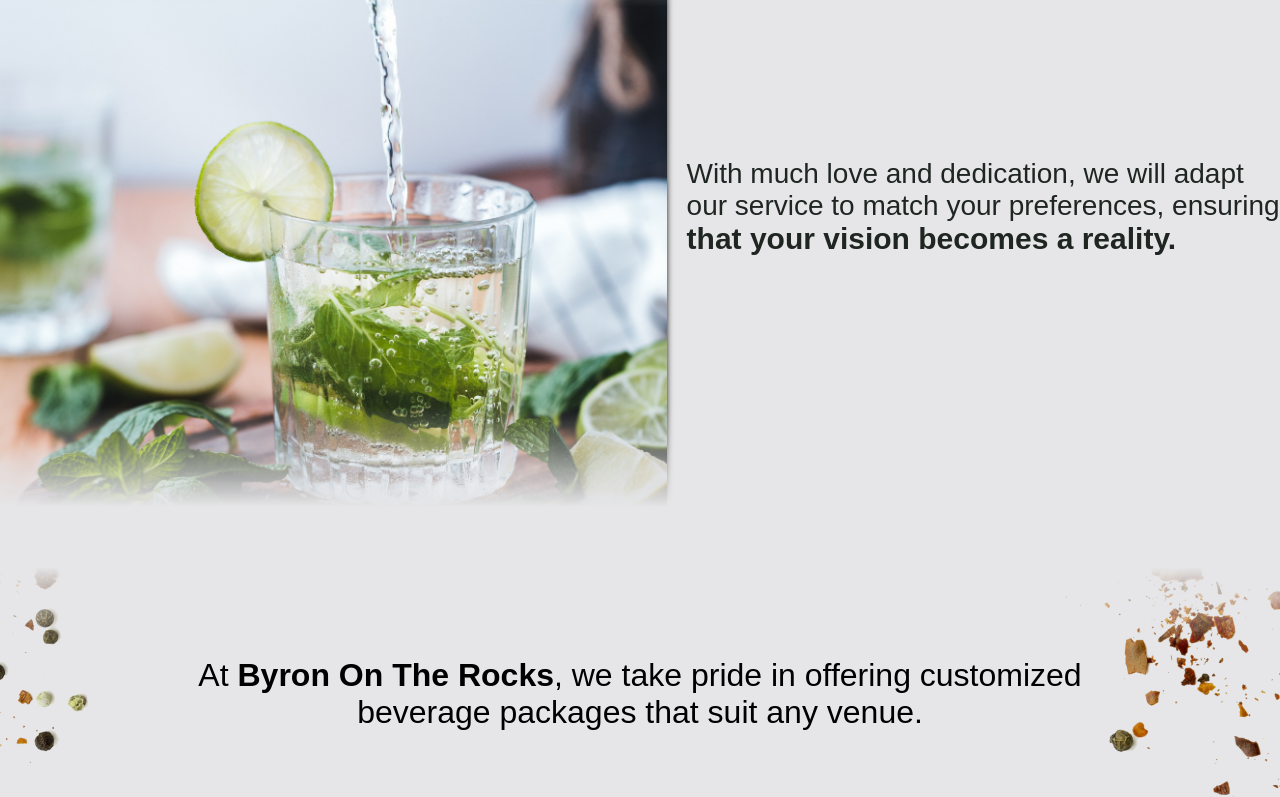
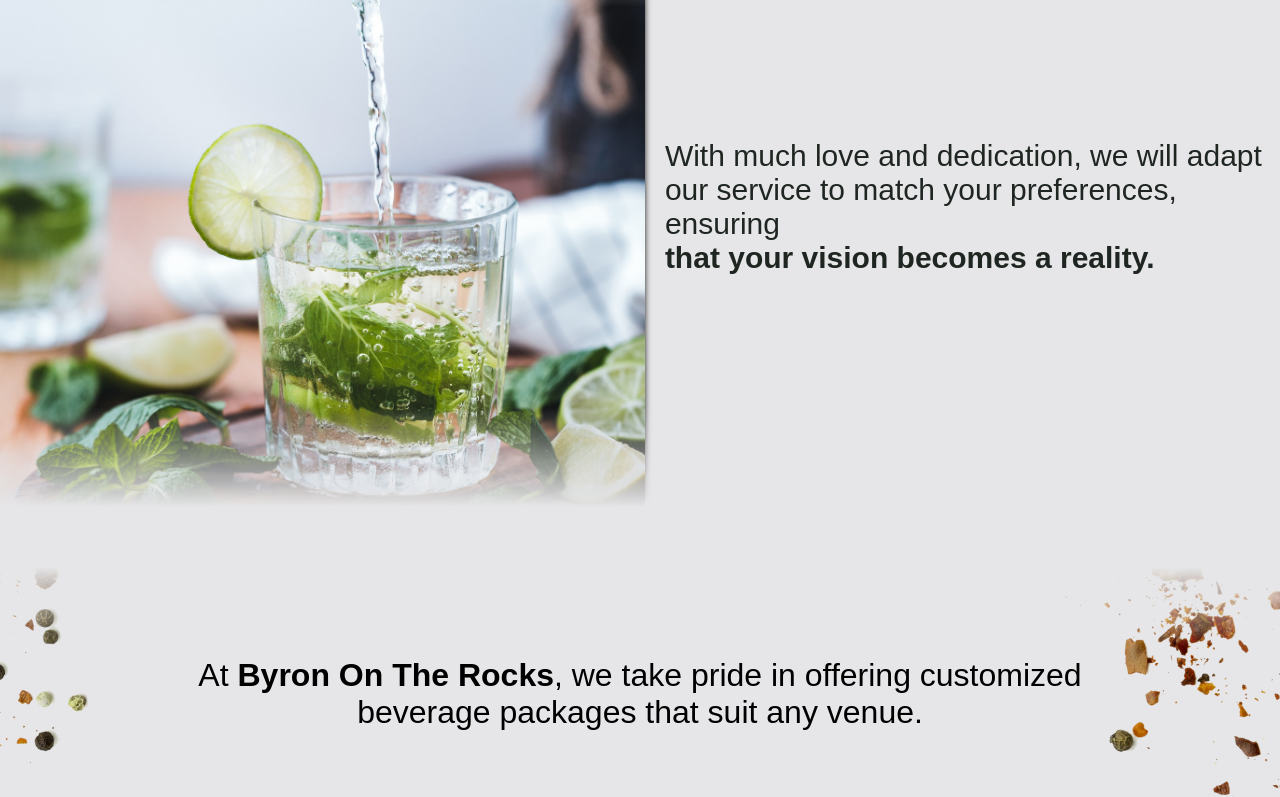
Before and after one commit to matipeco/byron-on-the-rocks, a React (Vite) app: page / in a window 1280 px wide. Shown: the part 1360-2157 px from the top of the page. Built offline with nearby package versions, Linux system fonts and the light colour scheme; a web font is replaced by a local one.

Commit message:
update BoxDescription y Contact

```diff
--- a/src/components/BoxDescription/styled.scss
+++ b/src/components/BoxDescription/styled.scss
@@ -38,8 +38,8 @@
     color: #1F2622;
     // width: 98%;
     margin-left: 2rem;
-    font-size: 2.8rem;
-    font-weight: 500;
+    font-size: 3rem;
+    // font-weight: 500;
     font-family: 'Galano Grotesque Alt', sans-serif;
 
     span{
--- a/src/components/Contact/style.scss
+++ b/src/components/Contact/style.scss
@@ -2,7 +2,7 @@
   &__container{
     background-color: #e6e6e8;
     // background-color: red;
-    padding: 0rem 0 4rem;
+    padding: 2rem 0 4rem;
     display: flex;
     justify-content: center;
     position: relative;
```
